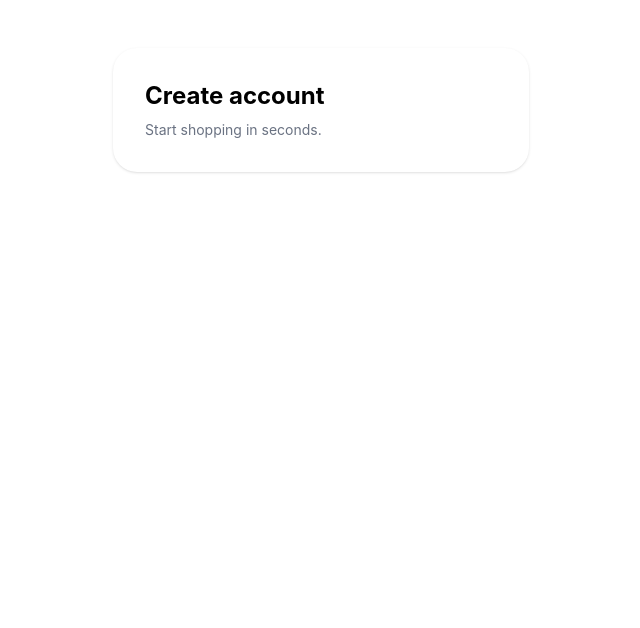
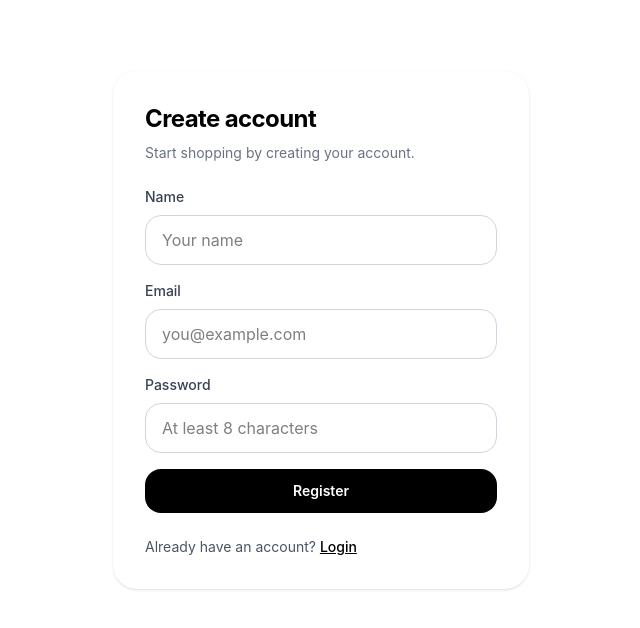
Before and after one commit to prajp98/ecommerce-frontend, a React (Vite) app: page /register in a window 1280 px wide. Shown: the top 628 px of the page, without its empty margins (319-959 px from the left). Built offline with nearby package versions, Linux system fonts and the light colour scheme; no server answers.

Commit message:
Implement registration form with validation and error handling

```diff
--- a/src/pages/auth/RegisterPage.tsx
+++ b/src/pages/auth/RegisterPage.tsx
@@ -1,9 +1,136 @@
+import { useState } from "react";
+import { Link, useNavigate } from "react-router";
+import { api } from "../../lib/api";
+
 export default function RegisterPage() {
+  const navigate = useNavigate();
+
+  const [formData, setFormData] = useState({
+    name: "",
+    email: "",
+    password: "",
+  });
+
+  const [loading, setLoading] = useState(false);
+  const [error, setError] = useState("");
+
+  const handleChange = (
+    e: React.ChangeEvent<HTMLInputElement>
+  ) => {
+    const { name, value } = e.target;
+
+    setFormData((prev) => ({
+      ...prev,
+      [name]: value,
+    }));
+  };
+
+  const handleSubmit = async (e: React.FormEvent) => {
+    e.preventDefault();
+    setError("");
+
+    if (!formData.name.trim() || !formData.email.trim() || !formData.password.trim()) {
+      setError("Name, email and password are required");
+      return;
+    }
+
+    if (formData.password.trim().length < 8) {
+      setError("Password must be at least 8 characters");
+      return;
+    }
+
+    try {
+      setLoading(true);
+
+      await api.post("/auth/register", {
+        name: formData.name,
+        email: formData.email,
+        password: formData.password,
+      });
+
+      navigate("/login");
+    } catch (err: any) {
+      const message =
+        err?.response?.data?.message ||
+        "Registration failed. Please try again.";
+      setError(message);
+    } finally {
+      setLoading(false);
+    }
+  };
+
   return (
-    <div className="mx-auto max-w-md px-4 py-12">
-      <div className="rounded-3xl bg-white p-8 shadow-sm">
-        <h2 className="text-2xl font-bold">Create account</h2>
-        <p className="mt-2 text-sm text-gray-500">Start shopping in seconds.</p>
+    <div className="mx-auto flex min-h-[calc(100vh-140px)] max-w-md items-center px-4 py-12">
+      <div className="w-full rounded-3xl bg-white p-8 shadow-sm">
+        <h2 className="text-2xl font-bold tracking-tight text-black">Create account</h2>
+        <p className="mt-2 text-sm text-gray-500">
+          Start shopping by creating your account.
+        </p>
+
+        {error && (
+          <div className="mt-4 rounded-xl border border-red-200 bg-red-50 px-4 py-3 text-sm text-red-600">
+            {error}
+          </div>
+        )}
+
+        <form onSubmit={handleSubmit} className="mt-6 space-y-4">
+          <div>
+            <label className="mb-2 block text-sm font-medium text-gray-700">
+              Name
+            </label>
+            <input
+              type="text"
+              name="name"
+              value={formData.name}
+              onChange={handleChange}
+              placeholder="Your name"
+              className="w-full rounded-2xl border border-gray-300 px-4 py-3 outline-none transition focus:border-black"
+            />
+          </div>
+
+          <div>
+            <label className="mb-2 block text-sm font-medium text-gray-700">
+              Email
+            </label>
+            <input
+              type="email"
+              name="email"
+              value={formData.email}
+              onChange={handleChange}
+              placeholder="you@example.com"
+              className="w-full rounded-2xl border border-gray-300 px-4 py-3 outline-none transition focus:border-black"
+            />
+          </div>
+
+          <div>
+            <label className="mb-2 block text-sm font-medium text-gray-700">
+              Password
+            </label>
+            <input
+              type="password"
+              name="password"
+              value={formData.password}
+              onChange={handleChange}
+              placeholder="At least 8 characters"
+              className="w-full rounded-2xl border border-gray-300 px-4 py-3 outline-none transition focus:border-black"
+            />
+          </div>
+
+          <button
+            type="submit"
+            disabled={loading}
+            className="w-full rounded-2xl bg-black px-4 py-3 text-sm font-semibold text-white transition hover:bg-gray-800 disabled:cursor-not-allowed disabled:opacity-70"
+          >
+            {loading ? "Creating account..." : "Register"}
+          </button>
+        </form>
+
+        <p className="mt-6 text-sm text-gray-600">
+          Already have an account?{" "}
+          <Link to="/login" className="font-medium text-black underline">
+            Login
+          </Link>
+        </p>
       </div>
     </div>
   );
```
